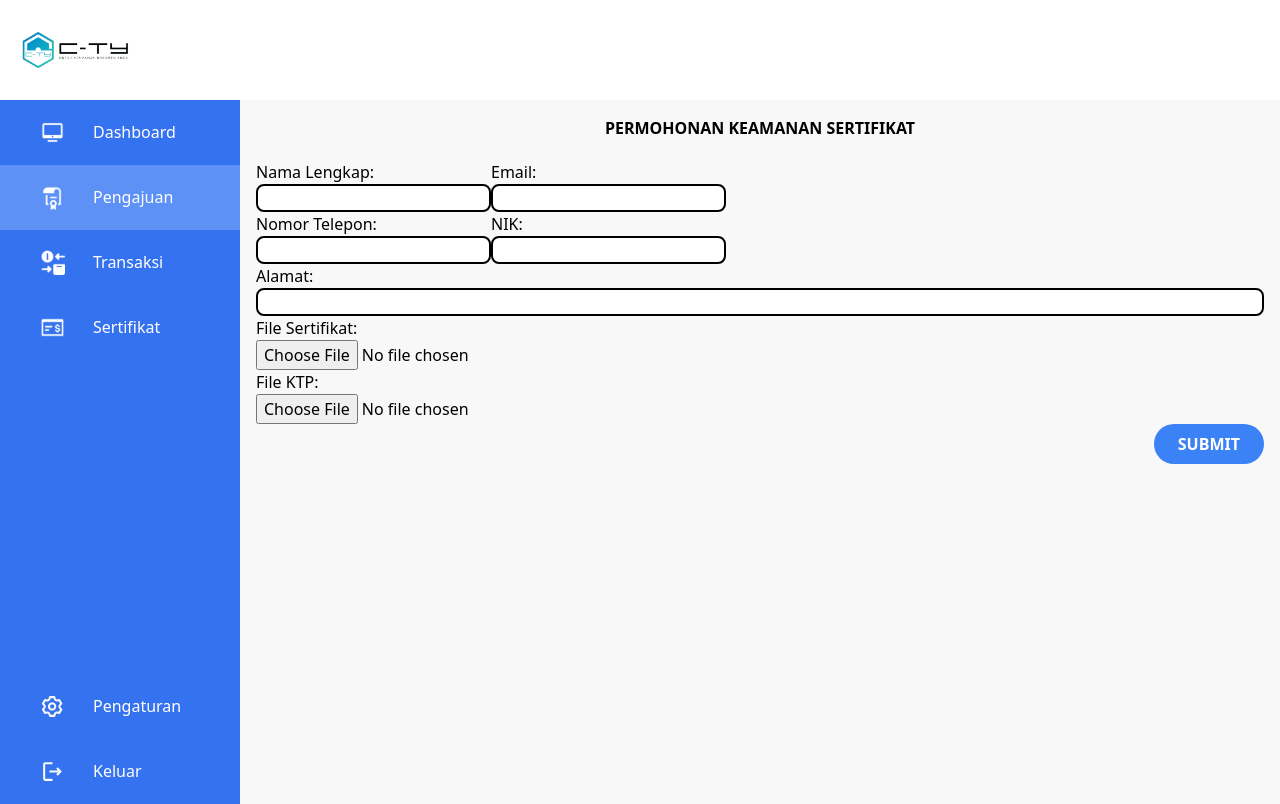
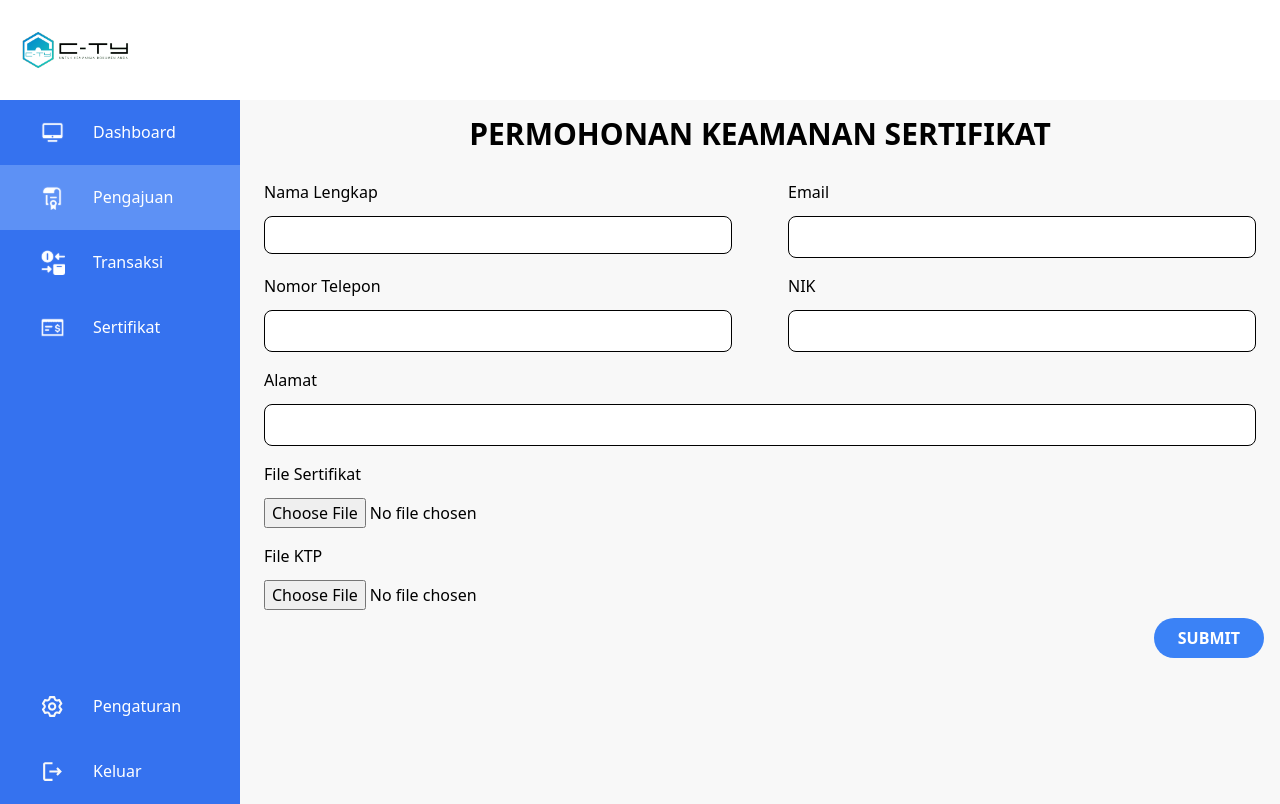
Before and after one commit to Jong44/fronted_cty, a Next.js app: page /user/pengajuan in a window 1280 px wide. Built offline with nearby package versions, Linux system fonts and the light colour scheme.

Commit message:
update pengajuan

```diff
--- a/src/pages/user/pengajuan/index.js
+++ b/src/pages/user/pengajuan/index.js
@@ -4,42 +4,42 @@ import RootLayout from '@/components/global/layout/RootLayout'
 const Pengajuan = () => {
   return (
     <RootLayout>
-      <h1 className='	text-center mb-5'><b>PERMOHONAN KEAMANAN SERTIFIKAT</b></h1>
+      <h1 className='	text-center mb-5 text-3xl'><b>PERMOHONAN KEAMANAN SERTIFIKAT</b></h1>
       <form>
-        <div className='flex'>
-        <div className='flex flex-col '>
-          <label for="name">Nama Lengkap:</label>
-          <input className="border-2 border-black rounded-lg" type="text" id="fname" name="name"/>
+        <div className='flex w-full gap-10'>
+        <div className='flex flex-col gap-3 w-full p-2'>
+          <label for="name">Nama Lengkap</label>
+          <input className="border border-black text-sm rounded-lg outline-none p-2" type="text" id="fname" name="name"/>
         </div>
-        <div className='flex flex-col '>
-          <label for="email">Email:</label>
-          <input className="border-2 border-black rounded-lg" type="text" id="email" name="email"/>
+        <div className='flex flex-col gap-3 w-full p-2'>
+          <label for="email">Email</label>
+          <input className="border border-black rounded-lg outline-none p-2" type="text" id="email" name="email"/>
         </div>
         </div>
-        <div className='flex'>
-        <div className='flex flex-col '>
-          <label for="notelp">Nomor Telepon:</label>
-          <input className="border-2 border-black rounded-lg" type="text" id="notelp" name="notelp"/>
+        <div className='flex w-full gap-10'>
+        <div className='flex flex-col gap-3 w-full p-2'>
+          <label for="notelp">Nomor Telepon</label>
+          <input className="border border-black rounded-lg outline-none p-2" type="text" id="notelp" name="notelp"/>
         </div>
-        <div className='flex flex-col '>
-          <label for="nik">NIK:</label>
-          <input className="border-2 border-black rounded-lg" type="text" id="nik" name="nik"/>
+        <div className='flex flex-col gap-3 w-full p-2'>
+          <label for="nik">NIK</label>
+          <input className="border border-black rounded-lg outline-none p-2" type="text" id="nik" name="nik"/>
         </div>
         </div>
-        <div className='flex flex-col '>
-          <label for="alm">Alamat:</label>
-          <input className="border-2 border-black rounded-lg" type="text" id="alm" name="alm"/>
+        <div className='flex flex-col gap-3 w-full p-2'>
+          <label for="alm">Alamat</label>
+          <input className="border border-black rounded-lg outline-none p-2" type="text" id="alm" name="alm"/>
         </div>
-        <div className='flex flex-col '>
-          <label for="notelp">File Sertifikat:</label>
+        <div className='flex flex-col gap-3 p-2'>
+          <label for="notelp">File Sertifikat</label>
           <input type="file" id="sertif" name="sertif"/>
         </div>
-        <div className='flex flex-col '>
-          <label for="notelp">File KTP:</label>
+        <div className='flex flex-col gap-3 p-2'>
+          <label for="notelp">File KTP</label>
           <input type="file" id="ktp" name="ktp"/>
         </div>
         <div className='grid'>
-        <button type="submit" className='p-4 bg-blue-500 justify-self-end rounded-3xl text-white px-6 py-2' ><b>SUBMIT</b></button>
+        <button type="submit" className='p-4 bg-blue-500 flex justify-self-end items-end rounded-3xl text-white px-6 py-2' ><b>SUBMIT</b></button>
         </div>
       </form>
     </RootLayout>
```
